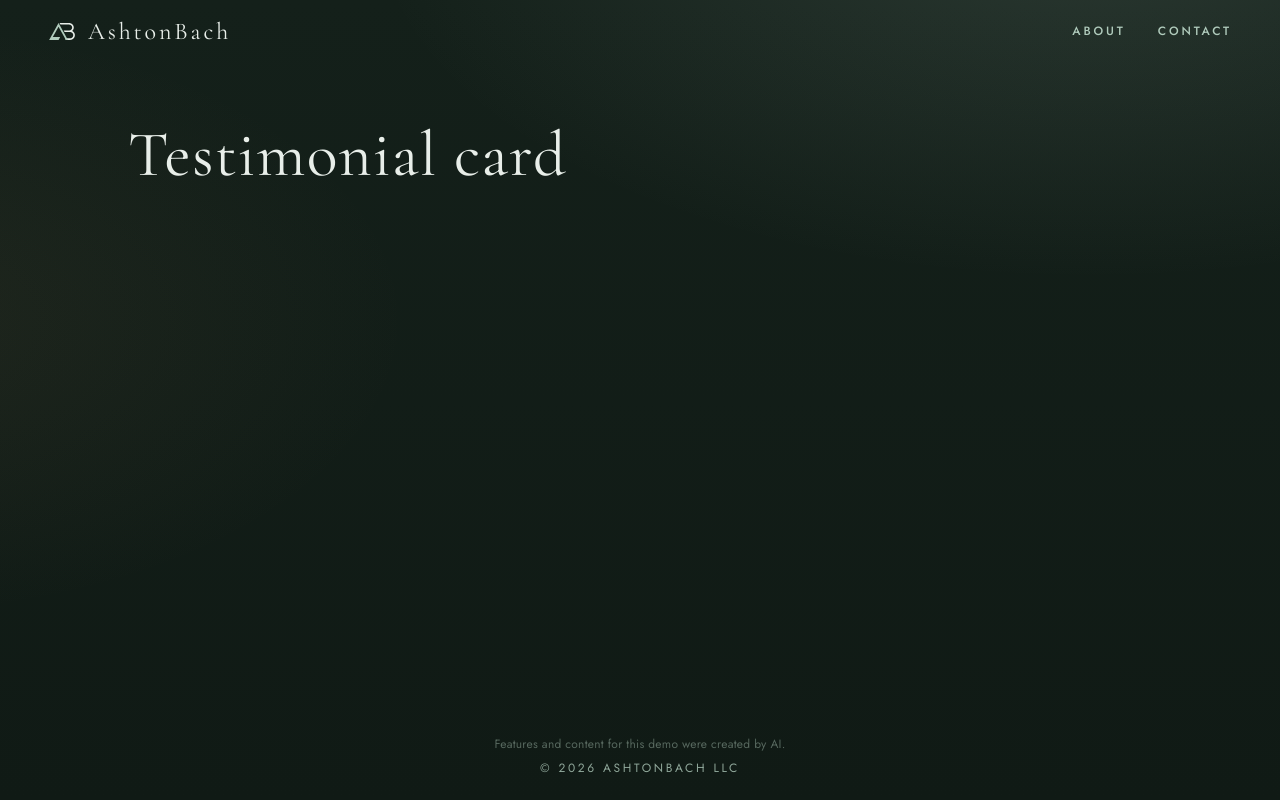
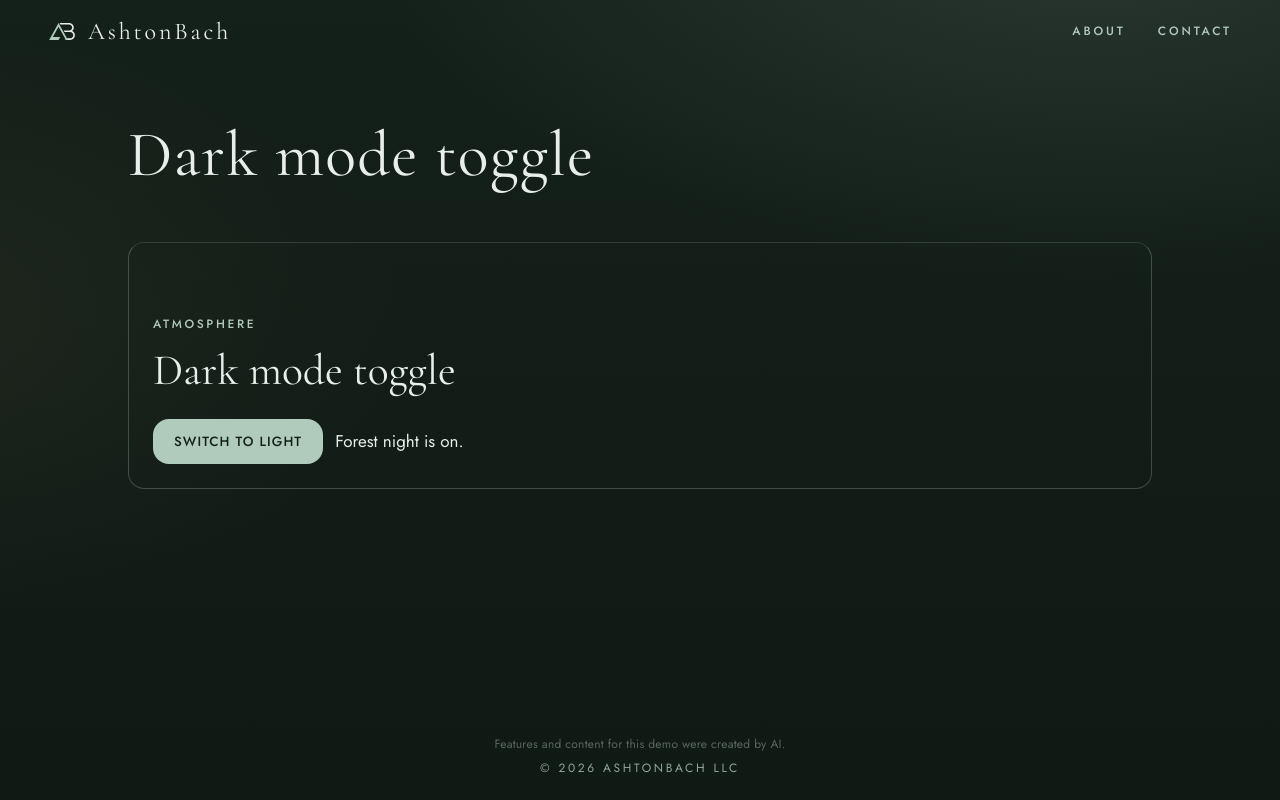
Before and after one commit to ashtonbach/agent-showcase, a Next.js app: page / in a window 1280 px wide. Built offline with nearby package versions, Linux system fonts and the light colour scheme.

Commit message:
Feature: Dark mode toggle (Author: Jonah Reyes)
Co-authored-by: Agent 0067 <ashtonbach-bot@users.noreply.github.com>

```diff
--- a/app/lab/current.json
+++ b/app/lab/current.json
@@ -1 +1 @@
-{"slug":"testimonial-card"}
+{"slug":"dark-mode"}
--- /dev/null
+++ b/app/lab/dark-mode/index.tsx
@@ -0,0 +1,61 @@
+"use client";
+
+import { useEffect, useState } from "react";
+
+const KEY = "ab-theme";
+
+const css = `
+.lab-wrap{width:min(720px,100%);margin:8px auto 56px;padding:24px;border:1px solid rgba(176,203,188,.28);border-radius:16px;box-sizing:border-box}
+.lab-wrap .label{font-family:var(--sans);font-weight:500;letter-spacing:.16em;text-transform:uppercase;color:var(--sage);margin:0 0 8px}
+.lab-wrap h2{font-family:var(--serif);font-weight:400;font-size:30px;color:var(--mist);margin:0 0 16px}
+.lab-row{display:flex;flex-wrap:wrap;gap:12px;align-items:center}
+.lab-btn{font-family:var(--sans);font-weight:500;letter-spacing:.08em;text-transform:uppercase;cursor:pointer;border-radius:16px;padding:12px 20px;border:1px solid rgba(176,203,188,.28);background:transparent;color:var(--mist)}
+.lab-btn[aria-pressed="true"]{background:var(--sage);color:#14201A}
+.lab-note{font-family:var(--sans);color:var(--mist);margin:0}
+html[data-theme="light"]{background:#E8EEE9;color:#14201A}
+html[data-theme="light"] body{background:#E8EEE9;color:#14201A}
+html[data-theme="light"] .label,html[data-theme="light"] nav a{color:#2F5A46}
+html[data-theme="light"] .lab-wrap h2,html[data-theme="light"] .lab-note,html[data-theme="light"] .lab-btn{color:#14201A}
+html[data-theme="light"] .lab-btn[aria-pressed="true"]{background:#2F5A46;color:#E8EEE9}
+@media (prefers-reduced-motion:reduce){.lab-btn{transition:none}}
+`;
+
+function applyTheme(theme: "dark" | "light") {
+  const root = document.documentElement;
+  if (theme === "light") root.dataset.theme = "light";
+  else delete root.dataset.theme;
+  try { localStorage.setItem(KEY, theme); } catch { /* private mode */ }
+}
+
+export default function DarkModeLab() {
+  const [dark, setDark] = useState(true);
+
+  useEffect(() => {
+    let theme: "dark" | "light" = "dark";
+    try {
+      const saved = localStorage.getItem(KEY);
+      if (saved === "light" || saved === "dark") theme = saved;
+    } catch { /* private mode */ }
+    applyTheme(theme);
+    setDark(theme === "dark");
+  }, []);
+
+  function toggle() {
+    const next = dark ? "light" : "dark";
+    applyTheme(next);
+    setDark(next === "dark");
+  }
+  return (
+    <section data-lab="dark-mode" aria-labelledby="lab-theme-title" className="lab-wrap">
+      <style>{css}</style>
+      <p className="label">Atmosphere</p>
+      <h2 id="lab-theme-title">Dark mode toggle</h2>
+      <div className="lab-row">
+        <button type="button" aria-pressed={dark} className="lab-btn" onClick={toggle}>
+          {dark ? "Switch to light" : "Switch to dark"}
+        </button>
+        <p className="lab-note">{dark ? "Forest night is on." : "Mist morning is on."}</p>
+      </div>
+    </section>
+  );
+}
--- a/app/page.tsx
+++ b/app/page.tsx
@@ -1,10 +1,11 @@
+import Lab from "./lab/dark-mode";
 import { readDemoName } from "./demo-name";
 const demoName = readDemoName();
 export default function Page() {
   return (
     <div className="page-stack">
       <h1 className="demo-title">{demoName}</h1>
-      {/* lab:slot */}
+      <Lab /> {/* lab:slot */}
     </div>
   );
 }
```
